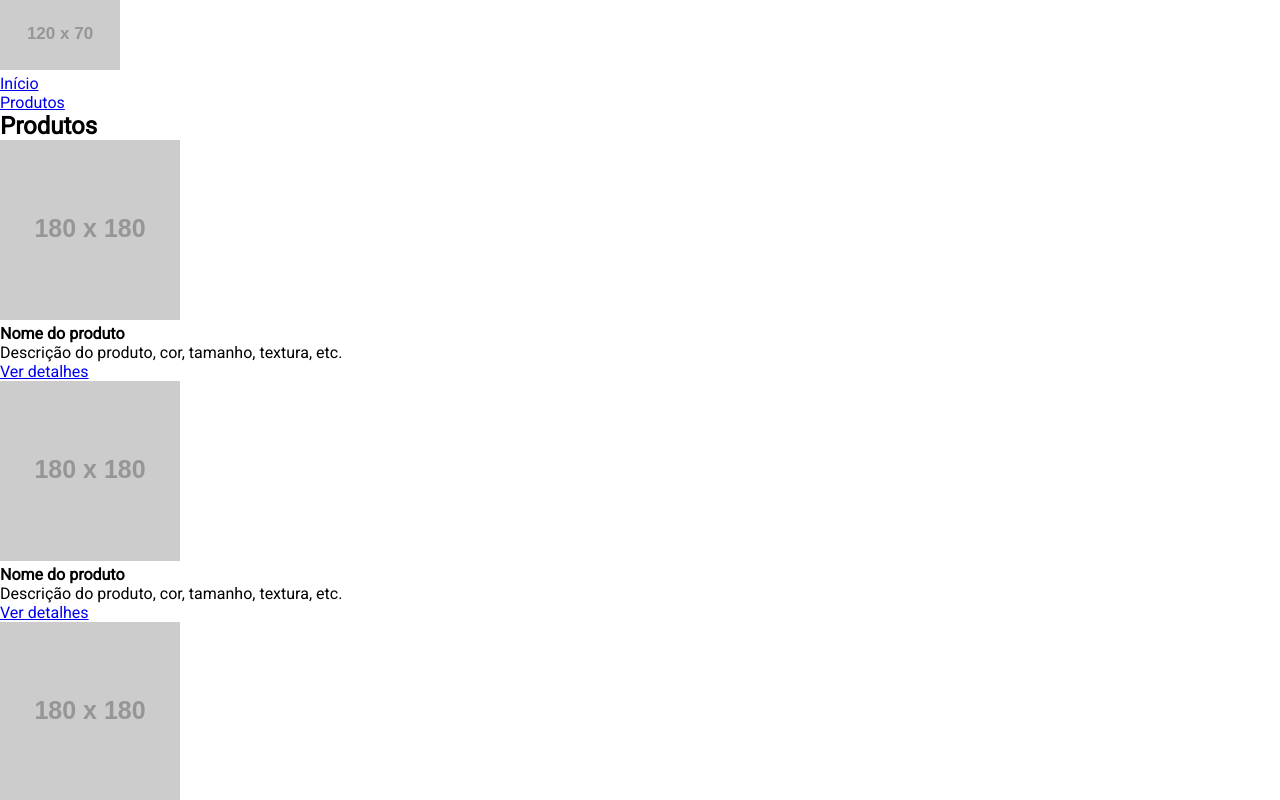
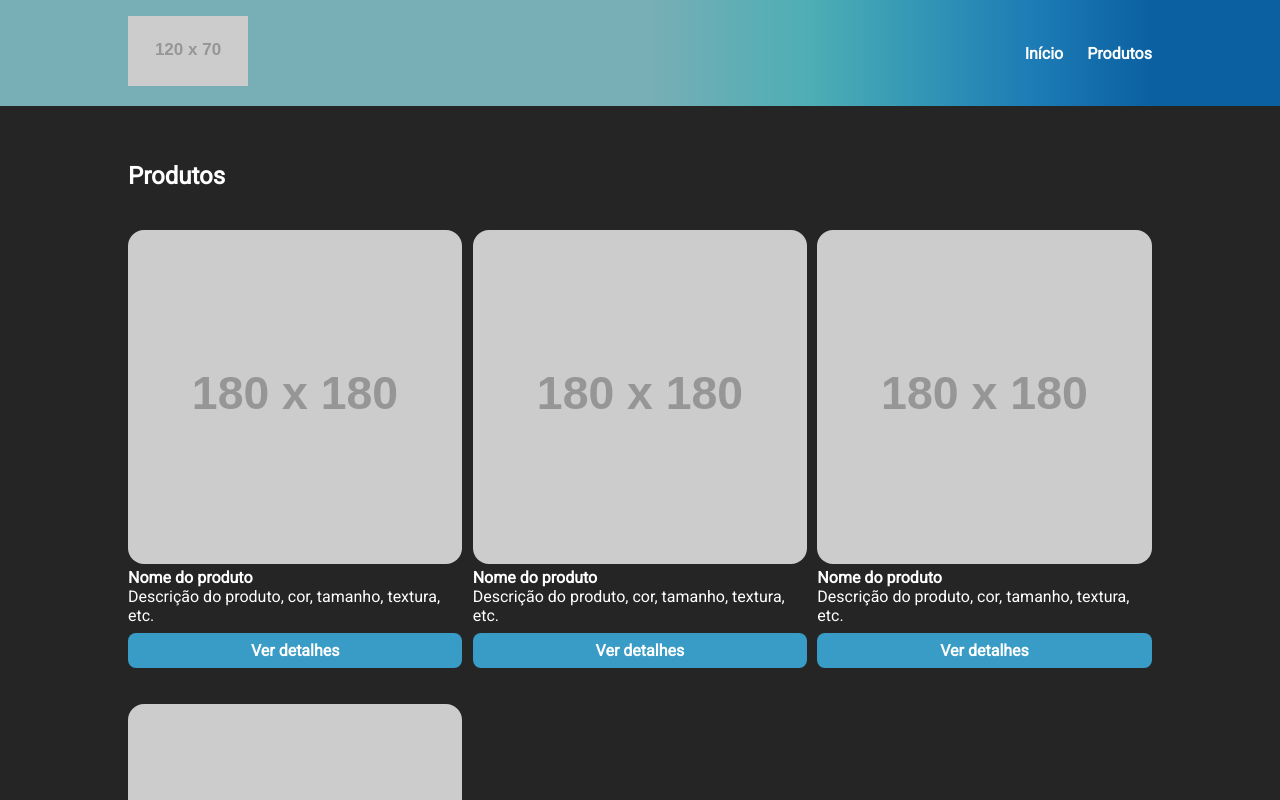
Before and after one commit to Igoroots34/exercicio_SASS, a website: page index.html in a window 1280 px wide. Shown: the top 800 px of the page. Drawn offline with Linux system fonts and the light colour scheme; placeholder pictures from the web are drawn by us.

Commit message:
convertido

```diff
--- a/source/config/variaveis.scss
+++ b/source/config/variaveis.scss
@@ -0,0 +1,17 @@
+// Fontes
+$fontePrincipal : 'Roboto', sans-serif;
+
+// Esquema de Cores
+$gradienteCabecalho : #78aeb5;
+$gradienteCabecalhoStart :#f7fcf0, #e5f5df, #d4eece, #bde5bf, #9fd9bb, #7bcbc4, #58b7cd, #399cc6, #1e7eb7, #0b60a1, #0b60a1;
+$corDeFundoSecundaria : #d1ccc0;
+$corPrincipal : #cd6133;
+$corSecundaria : #ff793f;
+$corDoFundo : #252525;
+$corDoTexto : #fff;
+$corBtn : #399cc6;
+$corBtnSecundaria : #9fd9bb;
+
+// Breakpoints
+$mobile : 767px;
+$tablet : 1023px;
--- a/source/main.scss
+++ b/source/main.scss
@@ -1,3 +1,109 @@
 @use 'config/reset';
 @use 'config/variaveis';
 @use 'sass:math';
+
+body {
+    background-color: variaveis.$corDoFundo;
+}
+
+.container {
+    max-width: 1024px;
+    width: 100%;
+    height: 100%;
+    margin: 0 auto;
+}
+
+header {
+    background-color: variaveis.$gradienteCabecalho;
+    background-image: linear-gradient(90deg, variaveis.$gradienteCabecalhoStart);
+    background-blend-mode: darken;
+    position: sticky;
+    top: 0;
+    left: 0;
+}
+
+header .container {
+    display: flex;
+    justify-content: space-between;
+    align-items: center;
+    padding: 16px 0;
+}
+
+.menu {
+    display: flex;
+
+    li {
+        font-weight: bold;
+        margin-left: 24px;
+        list-style: none;
+
+        a {
+            color: variaveis.$corDoTexto;
+            text-decoration: none;
+        }
+    }
+}
+
+section {
+    padding: 56px 0;
+
+    h2 {
+        color: variaveis.$corDoTexto;
+    }
+
+    .products {
+        margin-top: 40px;
+        display: grid;
+        grid-template-columns: repeat(3, 32.66%);
+        column-gap: 1%;
+        row-gap: 4%;
+        width: 100%;
+        list-style: none;
+
+        img {
+            width: 100%;
+            border-radius: 16px;
+        }
+
+        h4, p {
+            color: variaveis.$corDoTexto;
+        }
+
+        .product-button {
+            display: block;
+            background-color: variaveis.$corBtn;
+            color: variaveis.$corDoTexto;
+            text-align: center;
+            padding: 8px 0;
+            border-radius: 8px;
+            margin-top: 8px;
+            text-decoration: none;
+            font-weight: bold;
+        }
+
+        .product-button:hover {
+            background-color: variaveis.$corBtnSecundaria;
+        }
+    }
+}
+
+@media screen and (max-width: variaveis.$tablet) {
+    .container {
+        max-width: 80%;
+    }
+
+    .products {
+        grid-template-columns: repeat(2, 48.5%);
+        column-gap: 3%;
+    }
+}
+
+@media screen and (max-width: variaveis.$mobile) {
+    .products {
+        display: block;
+    }
+
+    .product-item  {
+        margin-bottom: 32px;
+    }
+}
```
Also changed, not shown: build/main.css, 1 other file.
